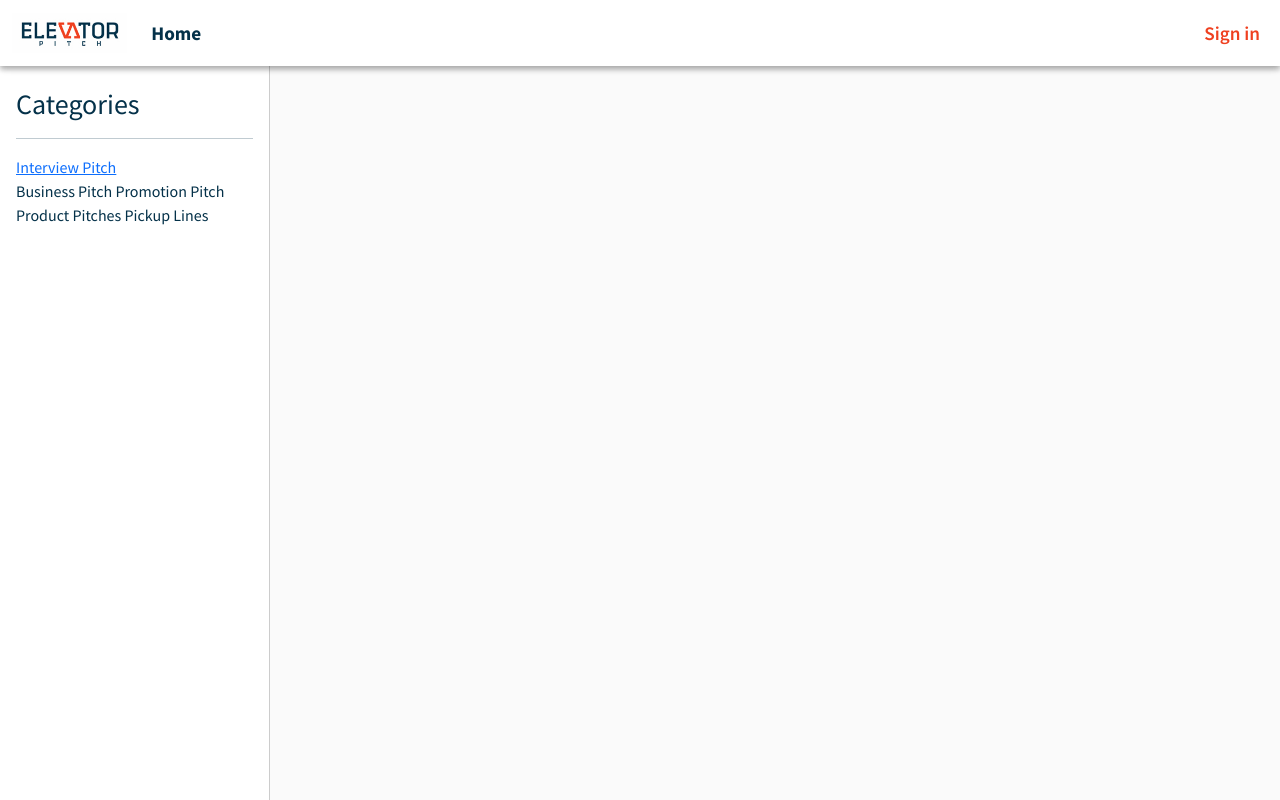
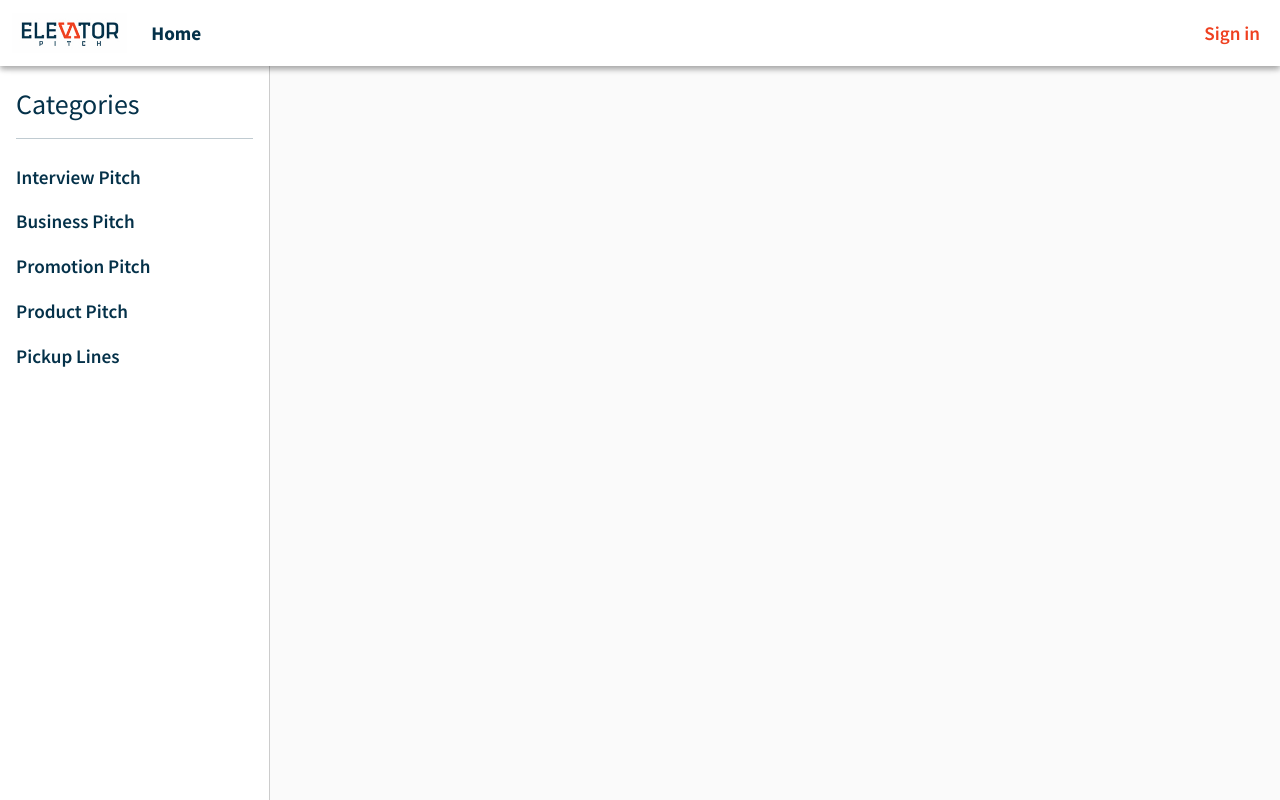
Before and after one commit to mururi/Elevator_pitch_app, a Flask app: page /category/1 in a window 1280 px wide. Run offline with Flask 2, Linux system fonts and the light colour scheme; data that the repository does not hold is empty; some libraries are stand-ins or nearby versions.

Commit message:
Add all category views

```diff
--- a/app/main/views.py
+++ b/app/main/views.py
@@ -97,6 +97,14 @@ def view_category(category):
     full_category = ''
     if (category == 'interview'):
         full_category = 'Interview Pitch'
+    elif (category == 'business'):
+        full_category = 'Business Pitch'
+    elif (category == 'promotion'):
+        full_category = 'Promotion Pitch'
+    elif (category == 'product'):
+        full_category = 'Product Pitch'
+    elif (category == 'pickup'):
+        full_category = 'Pickup Lines'
 
     pitches = Pitch.query.filter_by(category = full_category)
 
--- a/app/static/css/base.css
+++ b/app/static/css/base.css
@@ -31,6 +31,18 @@ a.nav-link:hover {
 /* sidebar styles */
 #sidebar {
   width: 270px;
+}
+
+.sidebar-link {
+  font-weight: 600;
+  color: #043149;
+  text-decoration: none;
+  font-size: 1.2rem;
+  padding: 0.5rem 0;
+}
+
+.sidebar-link:hover {
+  color: #ef4020;
 }
 
 /* body styles */
--- a/app/templates/sidebar.html
+++ b/app/templates/sidebar.html
@@ -11,12 +11,12 @@
     <div class="pt-3">
       <h3>Categories</h3>
       <hr>
-      <a href="/category/interview" class="d-block">Interview Pitch</a>
+      <a href="/category/interview" class="d-block sidebar-link">Interview Pitch</a>
+      <a href="/category/business" class="d-block sidebar-link">Business Pitch</a>
+      <a href="/category/promotion" class="d-block sidebar-link">Promotion Pitch</a>
+      <a href="/category/product" class="d-block sidebar-link">Product Pitch</a>
+      <a href="/category/pickup" class="d-block sidebar-link">Pickup Lines</a>
 
-      Business Pitch
-      Promotion Pitch
-      Product Pitches
-      Pickup Lines
     </div>
   </div>
 </div>
```
